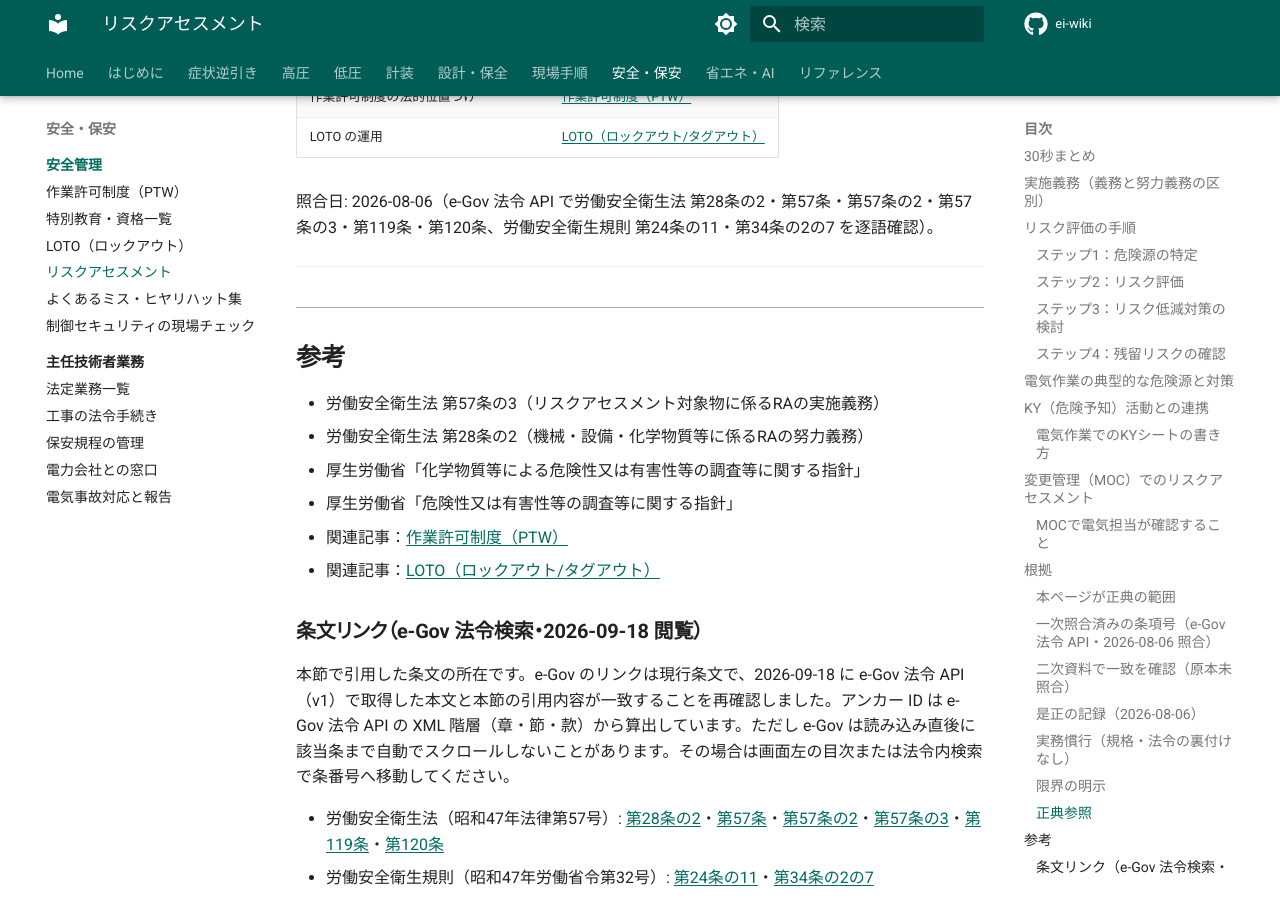
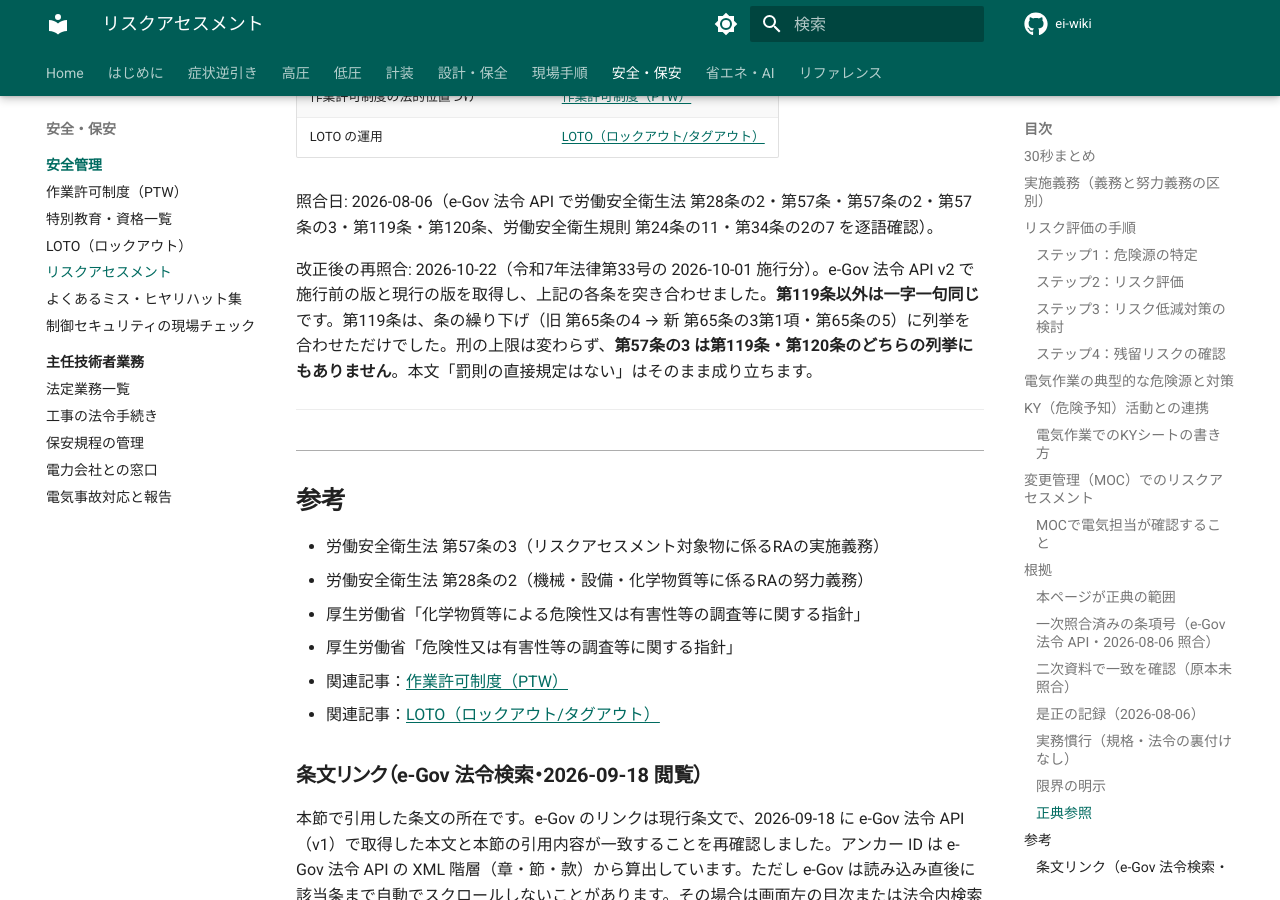
Before and after one commit to kfurufuru/ei-wiki, an MkDocs documentation site: the page built from docs/10-safety/risk-assessment.md, in a window 1280 px wide and 900 px high, scrolled down 6886 px. Built offline with MkDocs 1.6.1 and Material for MkDocs 9.7.7, drawn with Linux system fonts in a browser that asks for light colours; comment, search, counter and statistics services are not loaded.

Commit message:
docs(R23): 2026-10-01 施行の安衛法・同施行令・安衛則の改正を版比較で再照合（是正0件）し見張りを進める (#138)
- e-Gov API v2 で施行前の版と現行の版を取得し、docs が引用する条を版の間で突き合わせ。
  安衛法 第119条（条ずれの追従のみ）以外は一字一句同じ。risk-assessment に再照合の記録を追記
- 記録済みアンカー 22 件を現行 XML で再算出して全件一致
- check_law_revisions.py --update で 3 法令の revision_id を進めた（他 15 法令は改正なしを確認済み）
- 残件台帳 R23 をクローズ


Claude-Session: https://claude.ai/code/session_014hFAKga6G9WfD9E6Ry5rht

Co-authored-by: Claude <noreply@anthropic.com>

```diff
--- a/docs/10-safety/risk-assessment.md
+++ b/docs/10-safety/risk-assessment.md
@@ -211,6 +211,8 @@ KY活動は、その日の作業を始める前にチームで危険源を話し
 
 照合日: 2026-08-06（e-Gov 法令 API で労働安全衛生法 第28条の2・第57条・第57条の2・第57条の3・第119条・第120条、労働安全衛生規則 第24条の11・第34条の2の7 を逐語確認）。
 
+改正後の再照合: 2026-10-22（令和7年法律第33号の 2026-10-01 施行分）。e-Gov 法令 API v2 で施行前の版と現行の版を取得し、上記の各条を突き合わせました。**第119条以外は一字一句同じ**です。第119条は、条の繰り下げ（旧 第65条の4 → 新 第65条の3第1項・第65条の5）に列挙を合わせただけでした。刑の上限は変わらず、**第57条の3 は第119条・第120条のどちらの列挙にもありません**。本文「罰則の直接規定はない」はそのまま成り立ちます。
+
 ---
 
 ## 参考
```
Also changed, not shown: RENOVATION-PLAN-2026-07.md (+1 -1 lines), 1 other file.
